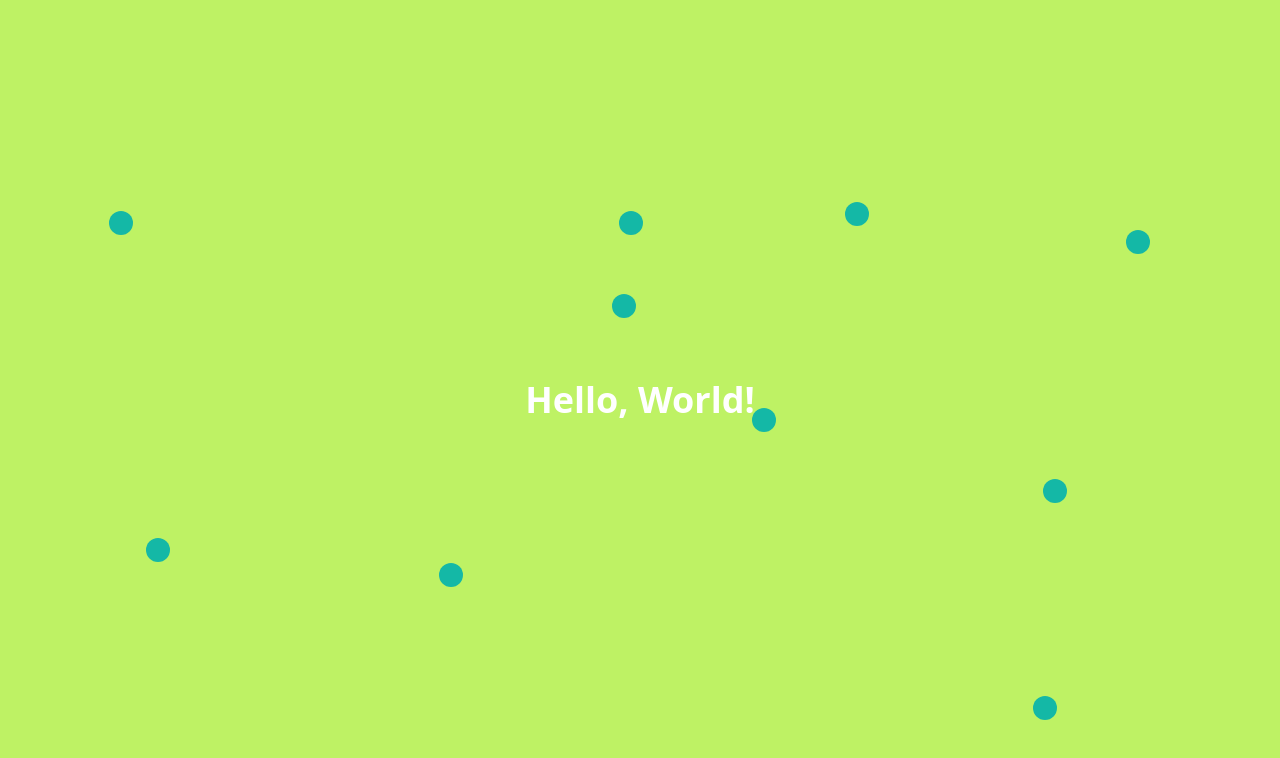
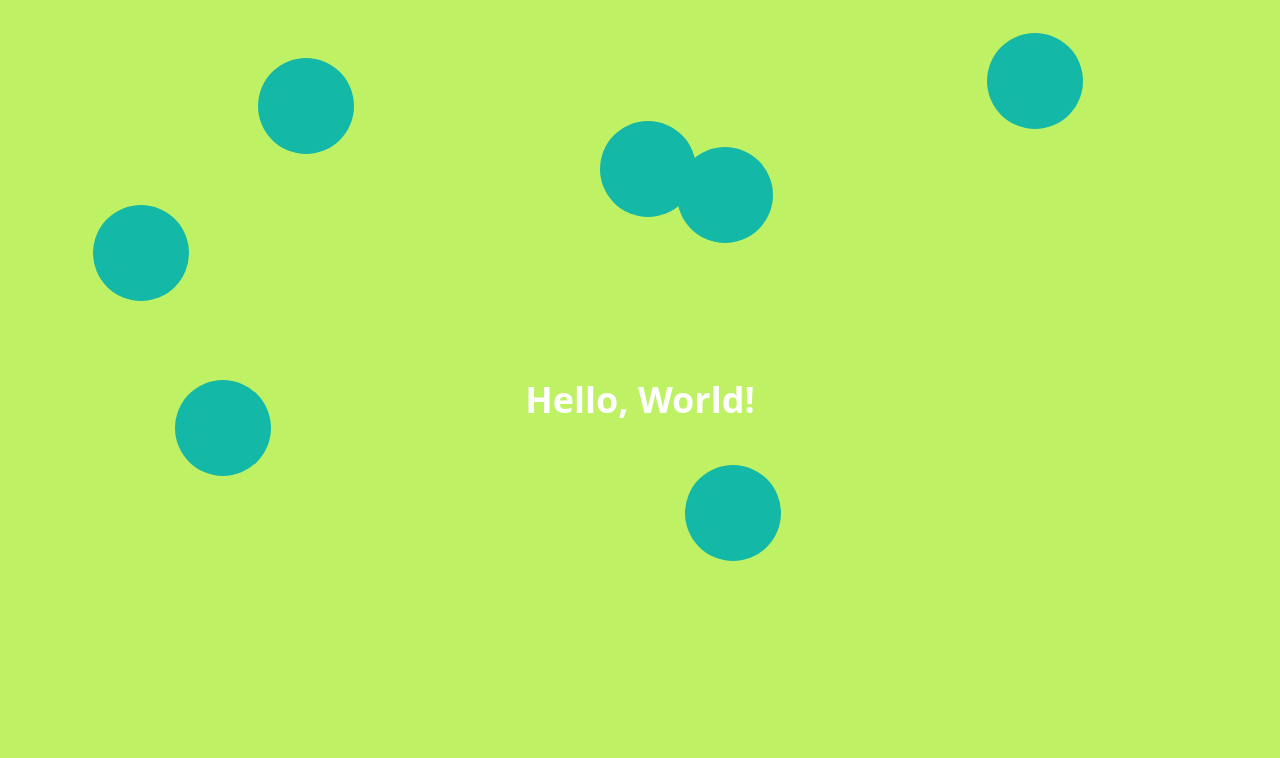
Before and after one commit to GPT-Engineer-App-Dev/simple-react-garden, a React (Vite) app: page / in a window 1280 px wide. Shown: the top 758 px of the page. Built offline with nearby package versions, Linux system fonts and the light colour scheme.

Commit message:
GPT Engineer Update

```diff
--- a/src/pages/Index.jsx
+++ b/src/pages/Index.jsx
@@ -2,7 +2,7 @@ import React, { useState, useEffect } from 'react';
 
 const Ball = ({ x, y }) => (
   <div
-    className="absolute w-6 h-6 rounded-full bg-teal-500"
+    className="absolute w-24 h-24 rounded-full bg-teal-500"
     style={{ left: `${x}px`, top: `${y}px` }}
   />
 );
@@ -12,13 +12,13 @@ const Index = () => {
 
   useEffect(() => {
     const createBall = () => ({
-      x: Math.random() * window.innerWidth,
-      y: Math.random() * window.innerHeight,
-      vx: (Math.random() - 0.5) * 20,
-      vy: (Math.random() - 0.5) * 20,
+      x: Math.random() * (window.innerWidth - 96),
+      y: Math.random() * (window.innerHeight - 96),
+      vx: (Math.random() - 0.5) * 15,
+      vy: (Math.random() - 0.5) * 15,
     });
 
-    setBalls(Array(10).fill().map(createBall));
+    setBalls(Array(7).fill().map(createBall));
 
     const moveBalls = () => {
       setBalls(prevBalls => prevBalls.map(ball => {
@@ -27,8 +27,8 @@ const Index = () => {
         let newVx = ball.vx;
         let newVy = ball.vy;
 
-        if (newX < 0 || newX > window.innerWidth - 24) newVx = -newVx;
-        if (newY < 0 || newY > window.innerHeight - 24) newVy = -newVy;
+        if (newX < 0 || newX > window.innerWidth - 96) newVx = -newVx;
+        if (newY < 0 || newY > window.innerHeight - 96) newVy = -newVy;
 
         return {
           x: newX,
```
